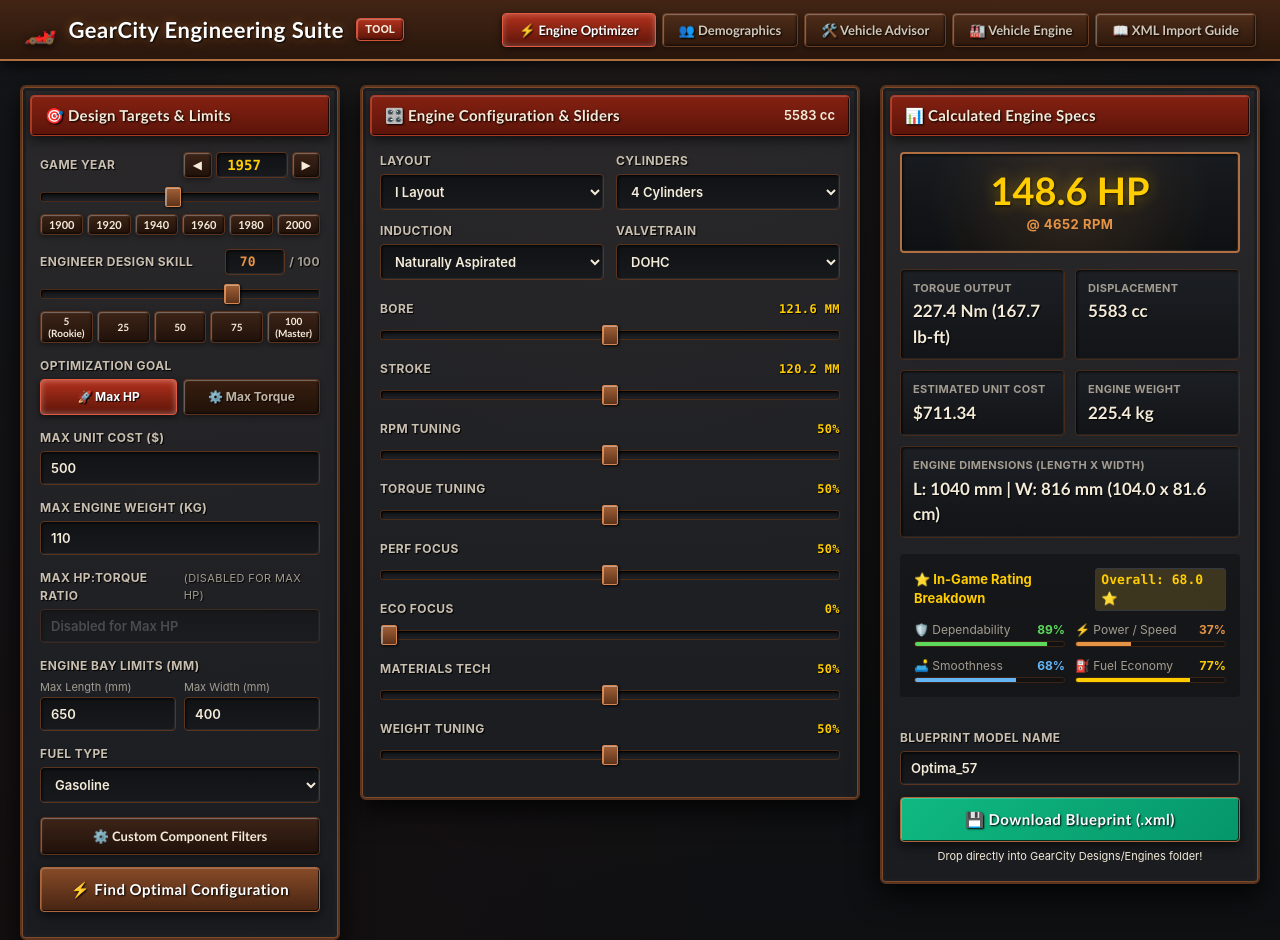
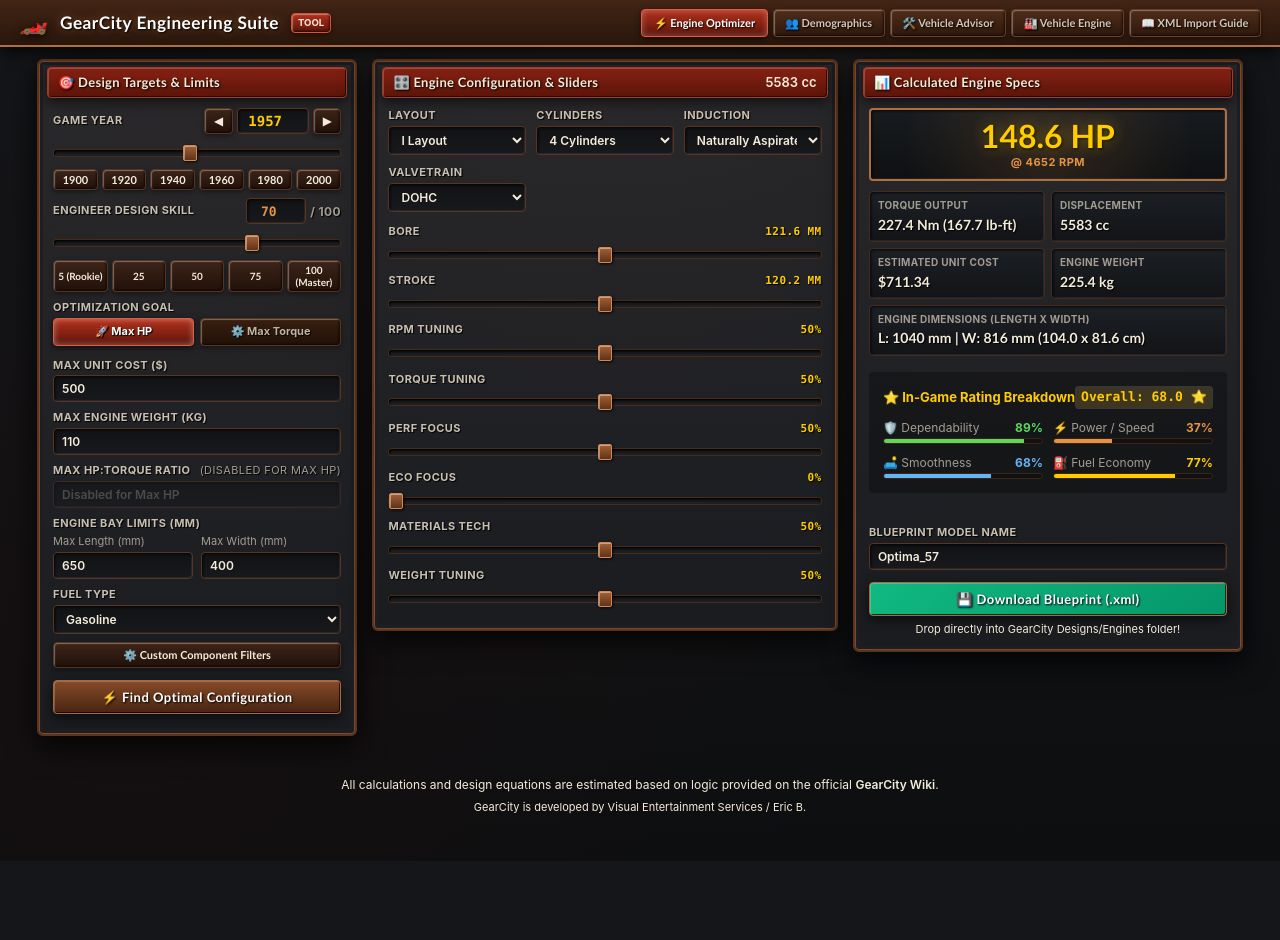
Before and after one commit to poompoowit/GearCity, a plain HTML site: page index.html in a window 1280 px wide. Shown: the top 940 px of the page. After the commit the page ends 861 px from the top, so only its background shows below. Drawn offline with Linux system fonts and the light colour scheme.

Commit message:
Make web suite fully responsive across desktop aspect ratios
- Replace hardcoded max-width: 1440px with fluid min(97vw, 1720px)
- Use clamp() for padding, gaps, margins, and font sizes throughout
- Optimizer grid uses minmax() columns that adapt from 3→2→1 columns
- Add ultrawide (>1800px) media query for expanded grid columns
- Add height-aware media queries (@max-height: 900px, 760px) for laptops
  - Compact card padding, form groups, slider heights, metric sizes
- Custom game-themed scrollbars (::-webkit-scrollbar)
- Responsive modal window with fluid max-width and max-height
- Nav tabs wrap with flex-wrap for narrow viewports
- Footer uses fluid max-width matching main container
- Bump asset version to ?v=4.1

```diff
--- a/index.html
+++ b/index.html
@@ -6,7 +6,7 @@
   <title>GearCity Calculation & Engine Optimization Suite</title>
   <meta name="description" content="Free open-source engine designer, optimizer, XML blueprint generator, and demographic calculator for GearCity.">
   <link rel="preconnect" href="https://fonts.googleapis.com">
-  <link rel="stylesheet" href="web/style.css?v=4.0">
+  <link rel="stylesheet" href="web/style.css?v=4.1">
   <style>
     .modal-overlay { display: none !important; }
   </style>
@@ -159,7 +159,7 @@
           </div>
 
           <!-- Discrete Component Selectors -->
-          <div style="display: grid; grid-template-columns: 1fr 1fr; gap: 12px; margin-bottom: 20px;">
+          <div style="display: grid; grid-template-columns: repeat(auto-fit, minmax(130px, 1fr)); gap: clamp(6px, 1vw, 10px); margin-bottom: clamp(10px, 1.5vh, 16px);">
             <div class="form-group" style="margin-bottom: 0;">
               <label class="form-label">Layout</label>
               <select id="select-layout" class="select-dropdown"></select>
@@ -797,14 +797,14 @@
   </div>
 
   <!-- Footer with Wiki Citation -->
-  <footer style="max-width: 1400px; margin: 40px auto 0; padding: 20px 24px; text-align: center; border-top: 1px solid var(--border-subtle); color: var(--text-muted); font-size: 13px;">
+  <footer style="max-width: min(97vw, 1720px); margin: clamp(20px, 3vh, 40px) auto 0; padding: 16px clamp(12px, 1.5vw, 24px); text-align: center; border-top: 1px solid var(--border-subtle); color: var(--text-muted); font-size: 12px;">
     <div>All calculations and design equations are estimated based on logic provided on the official <a href="https://wiki.gearcity.info/" target="_blank" rel="noopener noreferrer" style="color: var(--accent-cyan); text-decoration: none; font-weight: 600;">GearCity Wiki</a>.</div>
-    <div style="margin-top: 6px; font-size: 12px;">GearCity is developed by <a href="https://store.steampowered.com/app/285110/GearCity/" target="_blank" rel="noopener noreferrer" style="color: var(--text-secondary); text-decoration: none;">Visual Entertainment Services / Eric B</a>.</div>
+    <div style="margin-top: 6px; font-size: 11px;">GearCity is developed by <a href="https://store.steampowered.com/app/285110/GearCity/" target="_blank" rel="noopener noreferrer" style="color: var(--text-secondary); text-decoration: none;">Visual Entertainment Services / Eric B</a>.</div>
   </footer>
 
   <!-- Scripts -->
-  <script src="web/data.js?v=4.0"></script>
-  <script src="web/engine.js?v=4.0"></script>
-  <script src="web/app.js?v=4.0"></script>
+  <script src="web/data.js?v=4.1"></script>
+  <script src="web/engine.js?v=4.1"></script>
+  <script src="web/app.js?v=4.1"></script>
 </body>
 </html>
--- a/web/style.css
+++ b/web/style.css
@@ -46,6 +46,32 @@
   --shadow-button: inset 1px 1px 1px rgba(255, 255, 255, 0.35), inset -1px -1px 2px rgba(0, 0, 0, 0.6), 0 2px 5px rgba(0, 0, 0, 0.4);
 }
 
+/* Custom Game-Themed Scrollbars */
+* {
+  scrollbar-width: thin;
+  scrollbar-color: #6e3e23 #111316;
+}
+
+::-webkit-scrollbar {
+  width: 7px;
+  height: 7px;
+}
+
+::-webkit-scrollbar-track {
+  background: #111316;
+  border-radius: 4px;
+}
+
+::-webkit-scrollbar-thumb {
+  background: linear-gradient(180deg, #6e3e23 0%, #3d2010 100%);
+  border: 1px solid #94532b;
+  border-radius: 4px;
+}
+
+::-webkit-scrollbar-thumb:hover {
+  background: linear-gradient(180deg, #94532b 0%, #522712 100%);
+}
+
 * {
   margin: 0;
   padding: 0;
@@ -61,14 +87,14 @@ body {
     repeating-linear-gradient(0deg, transparent, transparent 2px, rgba(0,0,0,0.15) 2px, rgba(0,0,0,0.15) 4px);
   color: var(--gc-text-ivory);
   font-family: var(--font-game-ui);
-  line-height: 1.5;
+  line-height: 1.45;
   min-height: 100vh;
-  padding-bottom: 60px;
+  padding-bottom: clamp(24px, 4vh, 60px);
   overflow-x: hidden;
 }
 
 /* ==========================================================================
-   Header Bar (Game Menu Style)
+   Header Bar (Game Menu Style) - Fully Responsive
    ========================================================================== */
 .app-header {
   background: linear-gradient(180deg, #422515 0%, #29160c 100%);
@@ -77,45 +103,50 @@ body {
   position: sticky;
   top: 0;
   z-index: 100;
-  padding: 10px 24px;
+  padding: clamp(6px, 1vh, 10px) clamp(12px, 1.5vw, 24px);
 }
 
 .header-container {
-  max-width: 1440px;
+  max-width: min(97vw, 1720px);
+  width: 100%;
   margin: 0 auto;
   display: flex;
   justify-content: space-between;
   align-items: center;
+  gap: 10px;
+  flex-wrap: wrap;
 }
 
 .brand-group {
   display: flex;
   align-items: center;
-  gap: 12px;
+  gap: clamp(8px, 1vw, 12px);
+  flex-shrink: 0;
 }
 
 .brand-logo {
-  font-size: 26px;
+  font-size: clamp(20px, 1.8vw, 26px);
   filter: drop-shadow(0 2px 4px rgba(0,0,0,0.8));
 }
 
 .brand-title {
   font-family: var(--font-game-title);
-  font-size: 22px;
+  font-size: clamp(16px, 1.35vw, 22px);
   font-weight: 800;
   letter-spacing: 0.5px;
   color: #fff;
   text-shadow: 1px 1px 2px #000, 0 0 10px rgba(229, 147, 68, 0.4);
+  white-space: nowrap;
 }
 
 .brand-badge {
-  font-size: 11px;
+  font-size: clamp(9px, 0.75vw, 11px);
   font-weight: 700;
   text-transform: uppercase;
   background: linear-gradient(180deg, var(--gc-header-red-light) 0%, var(--gc-header-red-dark) 100%);
   color: var(--gc-text-ivory);
   border: 1px solid #d45237;
-  padding: 2px 8px;
+  padding: 2px 6px;
   border-radius: 4px;
   box-shadow: var(--shadow-button);
 }
@@ -125,7 +156,9 @@ body {
    ========================================================================== */
 .nav-tabs {
   display: flex;
-  gap: 6px;
+  gap: clamp(3px, 0.4vw, 6px);
+  flex-wrap: wrap;
+  align-items: center;
 }
 
 .nav-tab {
@@ -133,14 +166,15 @@ body {
   border: 1px solid #6b3e23;
   color: #d1c7b8;
   font-family: var(--font-game-title);
-  font-size: 13px;
+  font-size: clamp(11px, 0.8vw, 13px);
   font-weight: 700;
-  padding: 8px 16px;
+  padding: clamp(5px, 0.75vh, 8px) clamp(8px, 0.9vw, 14px);
   border-radius: 4px;
   cursor: pointer;
   transition: all 0.15s ease;
   box-shadow: var(--shadow-button);
   text-shadow: 1px 1px 2px #000;
+  white-space: nowrap;
 }
 
 .nav-tab:hover {
@@ -158,9 +192,10 @@ body {
 
 /* Container */
 .main-container {
-  max-width: 1440px;
-  margin: 24px auto 0;
-  padding: 0 20px;
+  max-width: min(97vw, 1720px);
+  width: 100%;
+  margin: clamp(10px, 1.8vh, 22px) auto 0;
+  padding: 0 clamp(8px, 1.4vw, 20px);
 }
 
 .tab-content {
@@ -178,25 +213,25 @@ body {
 }
 
 /* ==========================================================================
-   Layout Grids
+   Layout Grids - Fluid Desktop & Multi-Ratio Scaling
    ========================================================================== */
 .optimizer-grid {
   display: grid;
-  grid-template-columns: 320px 1fr 380px;
-  gap: 20px;
+  grid-template-columns: minmax(270px, 320px) minmax(340px, 1.3fr) minmax(290px, 390px);
+  gap: clamp(10px, 1.2vw, 20px);
   align-items: start;
 }
 
-@media (max-width: 1200px) {
+@media (max-width: 1260px) {
   .optimizer-grid {
-    grid-template-columns: 1fr 1fr;
+    grid-template-columns: minmax(280px, 1fr) minmax(340px, 1.35fr);
   }
   .metrics-card {
     grid-column: span 2;
   }
 }
 
-@media (max-width: 860px) {
+@media (max-width: 880px) {
   .optimizer-grid {
     grid-template-columns: 1fr;
   }
@@ -205,7 +240,21 @@ body {
   }
   .header-container {
     flex-direction: column;
-    gap: 12px;
+    align-items: stretch;
+    gap: 10px;
+  }
+  .brand-group {
+    justify-content: center;
+  }
+  .nav-tabs {
+    justify-content: center;
+  }
+}
+
+@media (min-width: 1800px) {
+  .optimizer-grid {
+    grid-template-columns: 340px 1.4fr 420px;
+    gap: 24px;
   }
 }
 
@@ -218,7 +267,7 @@ body {
     linear-gradient(180deg, #24272c 0%, #1a1c20 100%);
   border: 2px solid #5a341e;
   border-radius: 6px;
-  padding: 18px;
+  padding: clamp(12px, 1.3vw, 18px);
   box-shadow:
     inset 0 0 0 1px #7d4a2b,
     inset 0 0 0 4px #1c1e22,
@@ -231,8 +280,8 @@ body {
   background: linear-gradient(180deg, var(--gc-header-red-mid) 0%, var(--gc-header-red-dark) 100%);
   border: 1px solid #aa3926;
   border-radius: 4px;
-  margin: -10px -10px 16px -10px;
-  padding: 8px 14px;
+  margin: -8px -8px 12px -8px;
+  padding: clamp(6px, 0.8vh, 8px) clamp(10px, 1vw, 14px);
   display: flex;
   justify-content: space-between;
   align-items: center;
@@ -241,7 +290,7 @@ body {
 
 .card-title {
   font-family: var(--font-game-title);
-  font-size: 15px;
+  font-size: clamp(13px, 1vw, 15px);
   font-weight: 800;
   letter-spacing: 0.3px;
   color: var(--gc-text-ivory);
@@ -607,6 +656,15 @@ select option:hover, select option:focus, select option:checked,
   display: flex !important;
 }
 
+.table-container {
+  width: 100%;
+  overflow-x: auto;
+  -webkit-overflow-scrolling: touch;
+  border: 1px solid #3d2314;
+  border-radius: 4px;
+  background: #14161a;
+}
+
 .modal-window {
   background:
     radial-gradient(circle at 50% 0%, rgba(80, 45, 25, 0.25) 0%, transparent 80%),
@@ -618,8 +676,8 @@ select option:hover, select option:focus, select option:checked,
     inset 0 0 0 4px #1c1e22,
     0 20px 50px rgba(0, 0, 0, 0.95);
   width: 100%;
-  max-width: 960px;
-  max-height: 90vh;
+  max-width: min(94vw, 980px);
+  max-height: min(92vh, 780px);
   display: flex;
   flex-direction: column;
   overflow: hidden;
@@ -628,44 +686,44 @@ select option:hover, select option:focus, select option:checked,
 .modal-header {
   background: linear-gradient(180deg, var(--gc-header-red-mid) 0%, var(--gc-header-red-dark) 100%);
   border-bottom: 2px solid #aa3926;
-  padding: 12px 18px;
+  padding: 10px 16px;
   display: flex;
   justify-content: space-between;
   align-items: center;
 }
 
 .modal-body {
-  padding: 20px;
+  padding: clamp(10px, 1.5vw, 18px);
   overflow-y: auto;
   display: grid;
-  grid-template-columns: repeat(auto-fit, minmax(260px, 1fr));
-  gap: 16px;
+  grid-template-columns: repeat(auto-fit, minmax(220px, 1fr));
+  gap: clamp(10px, 1.2vw, 16px);
 }
 
 .filter-category {
   background: #131518;
   border: 1px solid #4a2b18;
   border-radius: 4px;
-  padding: 12px;
+  padding: 10px 12px;
   box-shadow: var(--shadow-bevel-inner);
 }
 
 .filter-category-title {
   font-family: var(--font-game-title);
-  font-size: 13px;
+  font-size: 12px;
   font-weight: 800;
   color: var(--gc-text-gold);
   border-bottom: 1px solid #3d2314;
-  padding-bottom: 6px;
-  margin-bottom: 10px;
+  padding-bottom: 4px;
+  margin-bottom: 8px;
   text-transform: uppercase;
 }
 
 .filter-list {
   display: flex;
   flex-direction: column;
-  gap: 6px;
-  max-height: 200px;
+  gap: 4px;
+  max-height: 180px;
   overflow-y: auto;
 }
 
@@ -675,7 +733,7 @@ select option:hover, select option:focus, select option:checked,
   justify-content: space-between;
   font-size: 12px;
   color: var(--gc-text-ivory);
-  padding: 4px 6px;
+  padding: 3px 6px;
   border-radius: 3px;
   background: rgba(255, 255, 255, 0.02);
   cursor: pointer;
@@ -714,9 +772,107 @@ select option:hover, select option:focus, select option:checked,
 .modal-footer {
   background: #17191d;
   border-top: 1px solid #4a2b18;
-  padding: 12px 18px;
+  padding: 10px 16px;
   display: flex;
   justify-content: space-between;
   align-items: center;
-  gap: 12px;
+  gap: 10px;
 }
+
+/* ==========================================================================
+   Height-Aware Desktop Optimization (Fit cleanly on laptops & short displays)
+   ========================================================================== */
+@media (max-height: 900px) and (min-width: 900px) {
+  body {
+    padding-bottom: 30px;
+  }
+  .app-header {
+    padding: 6px clamp(10px, 1.2vw, 20px);
+  }
+  .main-container {
+    margin-top: 12px;
+  }
+  .card {
+    padding: 12px 14px;
+  }
+  .card-header {
+    margin: -6px -6px 10px -6px;
+    padding: 5px 10px;
+  }
+  .form-group {
+    margin-bottom: 8px;
+  }
+  .form-label {
+    font-size: 11px;
+    margin-bottom: 2px;
+  }
+  .input-text, .select-dropdown {
+    padding: 5px 8px;
+    font-size: 12px;
+  }
+  .slider-range {
+    margin: 2px 0 1px;
+    height: 8px;
+  }
+  .slider-range::-webkit-slider-thumb {
+    width: 14px;
+    height: 16px;
+  }
+  .metric-hero {
+    padding: 8px 10px;
+    margin-bottom: 10px;
+  }
+  .metric-hero-val {
+    font-size: clamp(26px, 2.5vw, 32px);
+  }
+  .metric-hero-sub {
+    font-size: 11px;
+    margin-top: 2px;
+  }
+  .metric-grid {
+    gap: 6px;
+    margin-bottom: 10px;
+  }
+  .metric-item {
+    padding: 6px 8px;
+  }
+  .metric-item-label {
+    font-size: 10px;
+  }
+  .metric-item-val {
+    font-size: 14px;
+  }
+  .btn-primary {
+    padding: 8px 12px;
+    font-size: 13px;
+  }
+  .btn-secondary {
+    padding: 5px 8px;
+    font-size: 11px;
+  }
+  .goal-option {
+    padding: 5px 4px;
+    font-size: 11px;
+  }
+}
+
+@media (max-height: 760px) and (min-width: 900px) {
+  .app-header {
+    padding: 4px 14px;
+  }
+  .main-container {
+    margin-top: 6px;
+  }
+  .card {
+    padding: 10px 12px;
+  }
+  .form-group {
+    margin-bottom: 5px;
+  }
+  .form-label {
+    font-size: 10px;
+  }
+  .card-title {
+    font-size: 12px;
+  }
+}
```
Also changed, not shown: web/index.html (+6 -6 lines).
